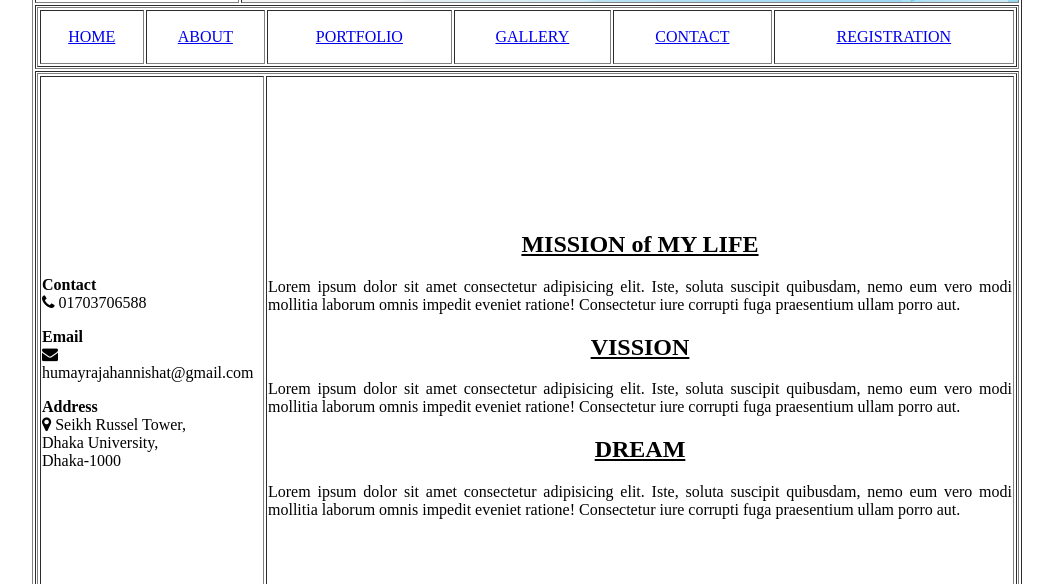
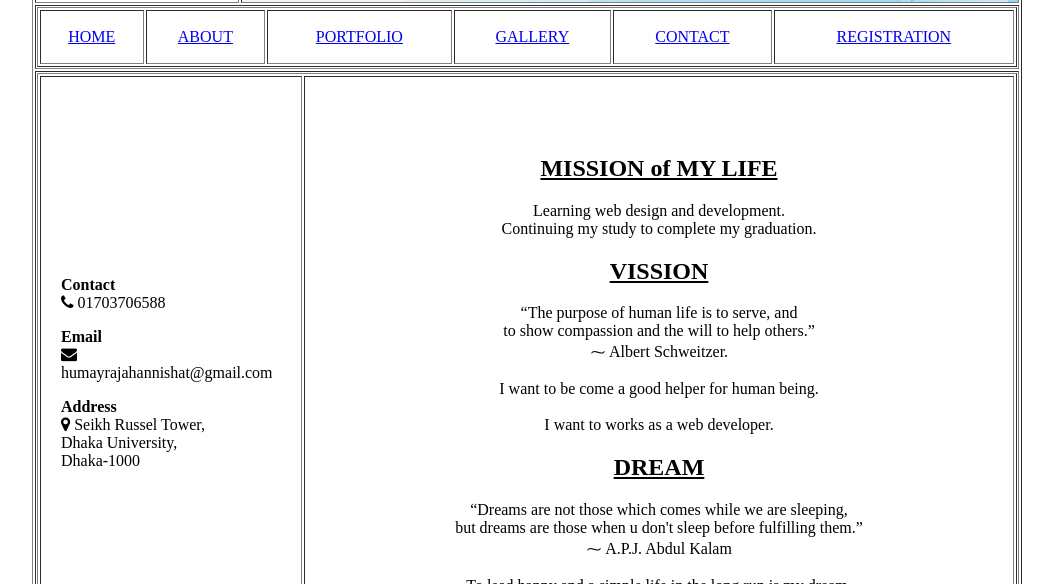
Before and after one commit to humayrajahan/html-portfolio, a plain HTML site: page index.html in a window 1280 px wide. Shown: the part 216-800 px from the top of the page, without its empty margins (113-1166 px from the left). Drawn offline with Linux system fonts and the light colour scheme.

Commit message:
index, portfolio, about modified

```diff
--- a/index.html
+++ b/index.html
@@ -35,7 +35,7 @@
         </tr>
         <tr>
             <td colspan="2">
-                <table border="1" height="600" width="980">
+                <table border="1" height="600" width="980" cellpadding="20px">
                     <tr>
                         <td width="220">
                             <p>
@@ -56,29 +56,25 @@
                                 Seikh Russel Tower, <br> Dhaka University, <br> Dhaka-1000
                             </p>
                         </td>
-                        <td align="justify">
-                            <h2 align="center"> <u> MISSION of MY LIFE </u> </h2>
+                        <td align="center">
+                            <h2> <u> MISSION of MY LIFE </u> </h2>
                             <p>
-                                Lorem ipsum dolor sit amet consectetur adipisicing elit. Iste, soluta suscipit quibusdam,
-                                nemo eum vero modi mollitia laborum omnis impedit eveniet ratione! Consectetur iure
-                                corrupti
-                                fuga praesentium ullam porro aut.
+                                Learning web design and development. <br>
+                                Continuing my study to complete my graduation.
                             </p>
 
-                            <h2 align="center"> <u> VISSION </u> </h2>
+                            <h2> <u> VISSION </u> </h2>
                             <p>
-                                Lorem ipsum dolor sit amet consectetur adipisicing elit. Iste, soluta suscipit quibusdam,
-                                nemo eum vero modi mollitia laborum omnis impedit eveniet ratione! Consectetur iure
-                                corrupti
-                                fuga praesentium ullam porro aut.
+                                “The purpose of human life is to serve, and <br> to show compassion and the will to help others.” <br> ⁓ Albert Schweitzer. <br><br>
+                                I want to be come a good helper for human being. <br><br>
+                                I want to works as a web developer.
                             </p>
 
-                            <h2 align="center"> <u> DREAM </u> </h2>
+                            <h2> <u> DREAM </u> </h2>
                             <p>
-                                Lorem ipsum dolor sit amet consectetur adipisicing elit. Iste, soluta suscipit quibusdam,
-                                nemo eum vero modi mollitia laborum omnis impedit eveniet ratione! Consectetur iure
-                                corrupti
-                                fuga praesentium ullam porro aut.
+                                “Dreams are not those which comes while we are sleeping, <br> but dreams are those when u don't sleep before fulfilling them.” <br> ⁓ A.P.J. Abdul Kalam <br><br>
+
+                                To lead happy and a simple life in the long run is my dream.
                             </p>
                         </td>
                     </tr>
```
Also changed, not shown: about.html (+3 -2 lines), portfolio.html (+3 -3 lines).
